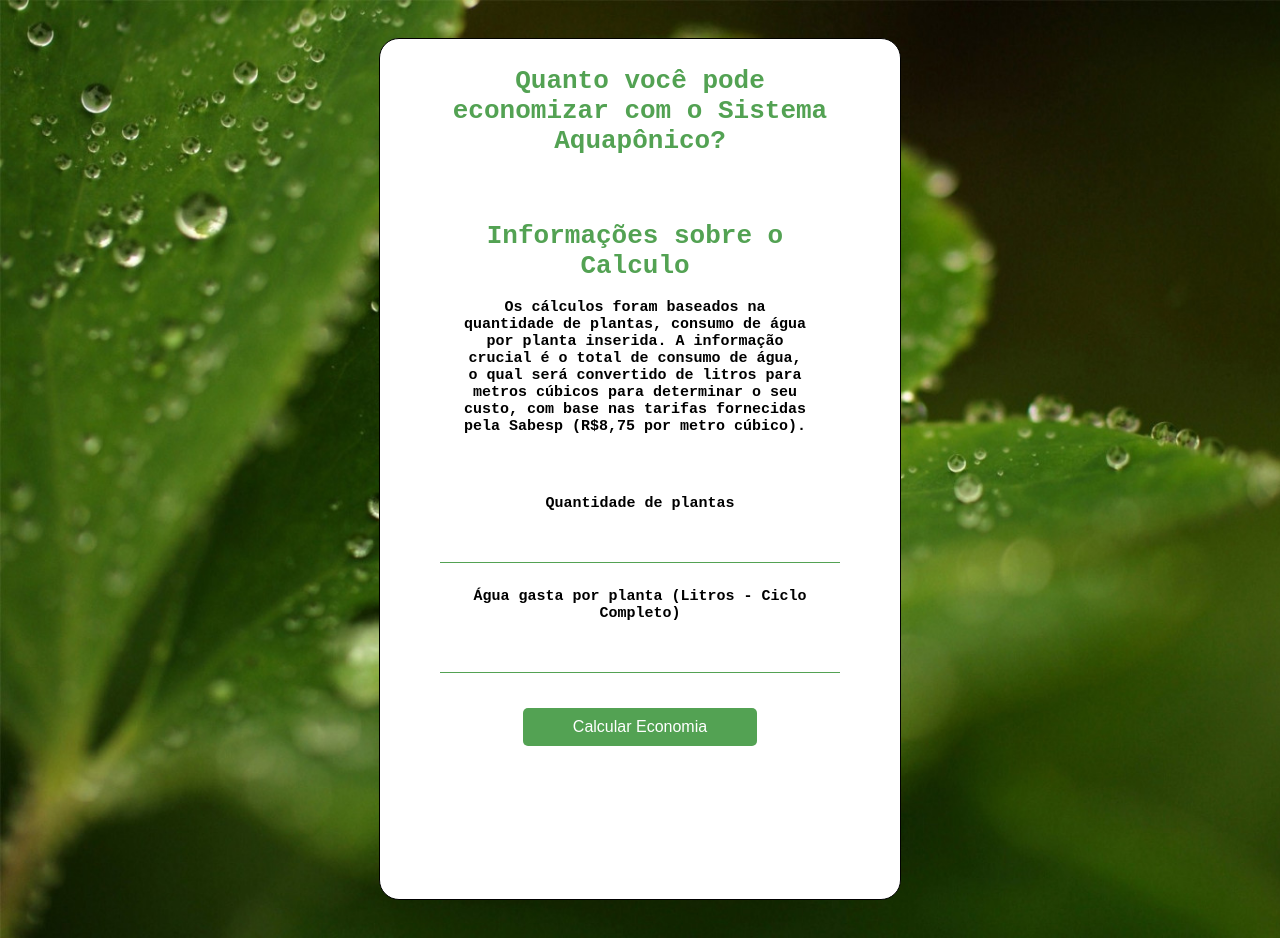
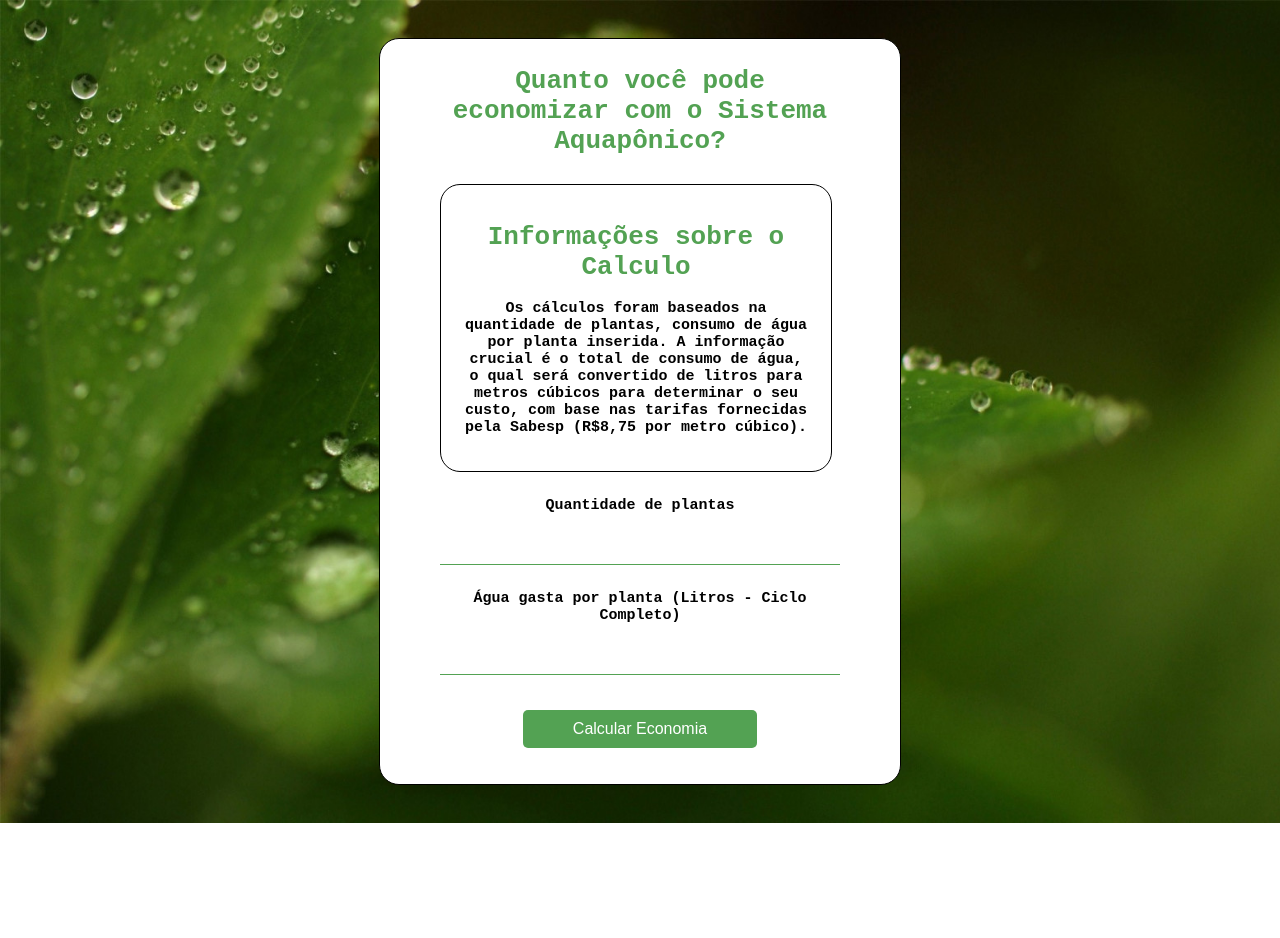
Before and after one commit to Grupo1-ADSB-AquaPonix/projeto-aquaponix, a plain HTML site: page simulador-financeiro/index.html in a window 1280 px wide. After the commit the page ends 823 px from the top, so only its background shows below. Drawn offline with Linux system fonts and the light colour scheme.

Commit message:
Alteração no tamanho dos valores

```diff
--- a/simulador-financeiro/style.css
+++ b/simulador-financeiro/style.css
@@ -24,6 +24,9 @@ body {
     width: 350px; /* LARGURA DA DIV */
     padding: 20px; /* ALTURA DA DIV */
     background-color: white;  /* COR DA DIV - BACKGROUND */
+    border: 1px solid black; /* BORDAR DA DIV */
+    border-radius: 20px; /* ARREDONDAMENTO DA BORDA */
+
 }
 
 .info p{
@@ -35,7 +38,7 @@ body {
 
 .content {
     width: 400px; /* LARGURA DA DIV */
-    height: 840px; /* ALTURA DA DIV */
+    height: 725px; /* ALTURA DA DIV */
     margin: 30px 0px; /* ESPAÇAMENTO EXTERNO - AUTO ALINHAMENTO */
     padding: 10px 60px; /* ESPAÇAMENTO INTERNO - Ypx Xpx */
     gap: 10px; /* ESPAÇAMENTO ENTRE OS ITENS DENTRO DA DIV */
```
